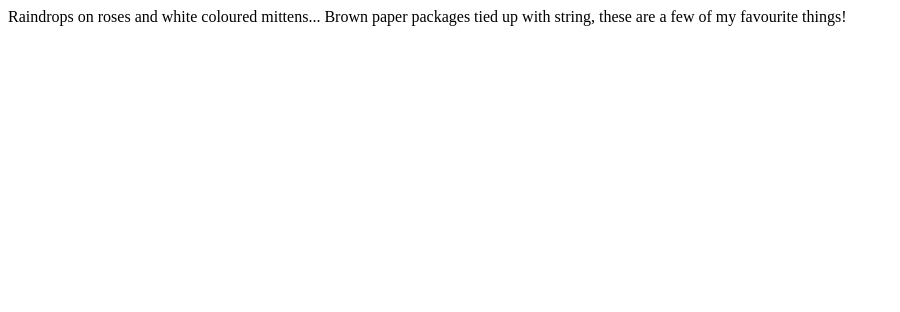
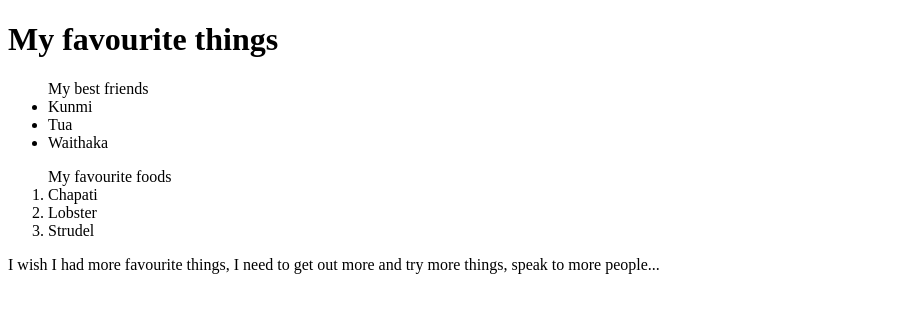
Before and after one commit to EK98-ocean/my-first-webpage, a plain HTML site: page my-favourite-things.html in a window 1280 px wide. Shown: the whole page, without its empty margins (0-900 px from the left). Drawn offline with Linux system fonts and the light colour scheme.

Commit message:
add block elements

```diff
--- a/my-favourite-things.html
+++ b/my-favourite-things.html
@@ -4,6 +4,17 @@
     <title>My Favourite Things!</title>
   </head>
   <body>
-    Raindrops on roses and white coloured mittens... Brown paper packages tied up with string, these are a few of my favourite things!
+    <h1>My favourite things</h1>
+    <ul>My best friends
+      <li>Kunmi</li>
+      <li>Tua</li>
+      <li>Waithaka</li>
+    </ul>
+    <ol>My favourite foods
+      <li>Chapati</li>
+      <li>Lobster</li>
+      <li>Strudel</li>
+    </ol>
+    <p> I wish I had more favourite things, I need to get out more and try more things, speak to more people...</p>
   </body>
 </html>
```
